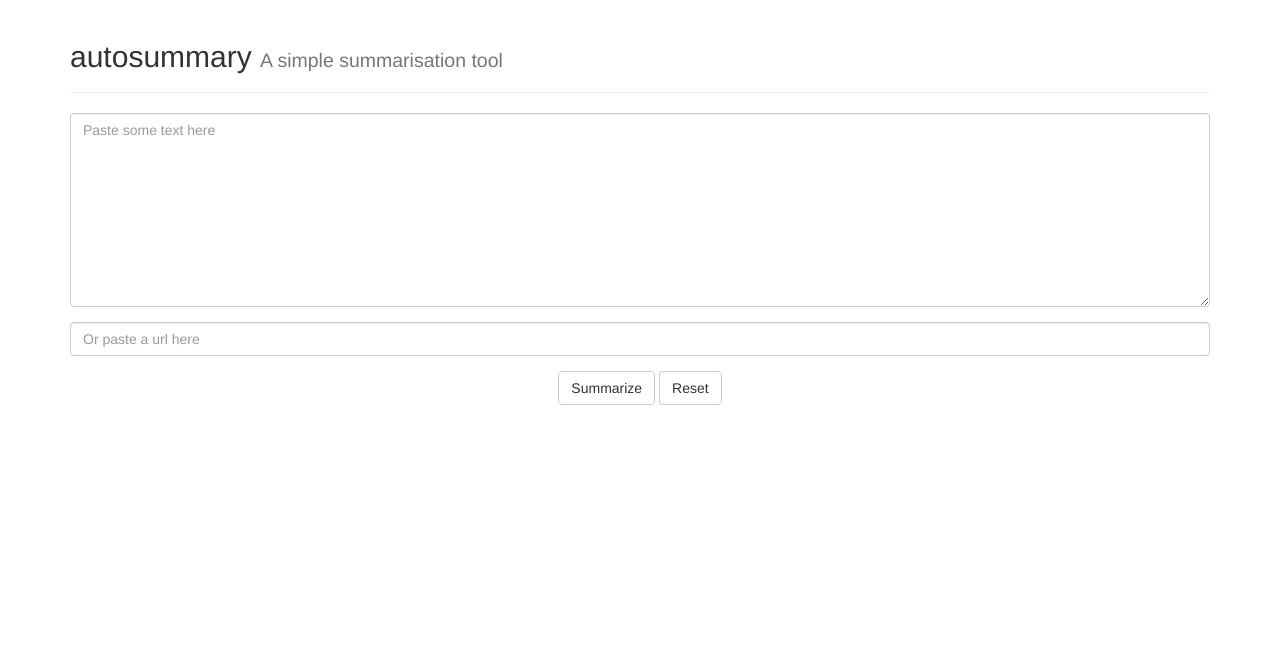
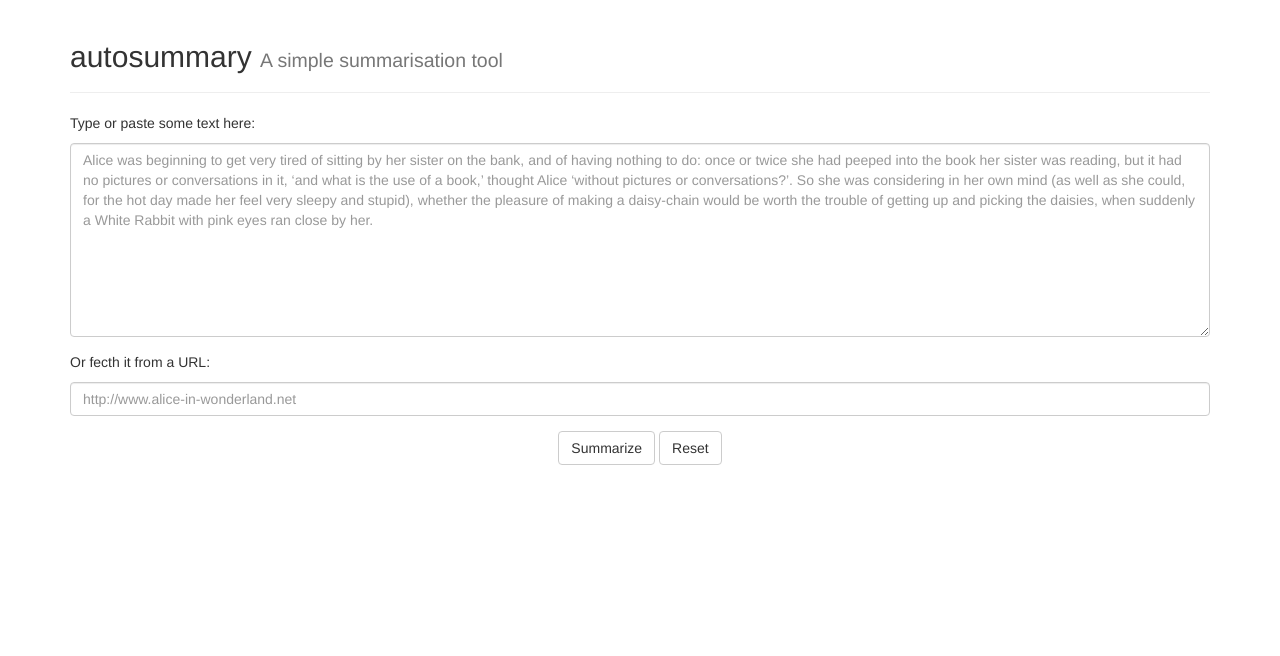
Before and after one commit to sereprz/autosummary, a Flask app: page / in a window 1280 px wide. Shown: the top 656 px of the page. Run offline with Flask 2, Linux system fonts and the light colour scheme; parts of the project's set-up code (start-up, migrations or seed data) failed here and were passed over; some libraries are stand-ins or nearby versions.

Commit message:
prettify, add examples as placeholders

```diff
--- a/app.py
+++ b/app.py
@@ -26,4 +26,4 @@ def index(content=None, warning=None):
 
 
 if __name__ == '__main__':
-    app.run()
+    app.run(debug=True)
--- a/templates/index.html
+++ b/templates/index.html
@@ -1,4 +1,4 @@
-<!doctype html>
+  <!doctype html>
 <html>
   <head>
     <meta charset="utf-8">
@@ -9,7 +9,6 @@
     <link rel="stylesheet" href="{{ url_for('static', filename='style.css') }}">
     <link rel="shortcut icon" href="{{ url_for('static', filename='assets/favicon.ico') }}">
     <script src="https://use.fontawesome.com/9912f1d462.js"></script>
-
     <title>Auto-Summary</title>
 
   </head>
@@ -24,10 +23,12 @@
         <div class='col-lg-12'>
           <form action='' method='post'>
           <div class='form-group'>
-              <textarea class="form-control" rows="9" placeholder='Paste some text here' name='raw'></textarea>
+              <p>Type or paste some text here:</p>
+              <textarea class="form-control" rows="9" placeholder='Alice was beginning to get very tired of sitting by her sister on the bank, and of having nothing to do: once or twice she had peeped into the book her sister was reading, but it had no pictures or conversations in it, ‘and what is the use of a book,’ thought Alice ‘without pictures or conversations?’. So she was considering in her own mind (as well as she could, for the hot day made her feel very sleepy and stupid), whether the pleasure of making a daisy-chain would be worth the trouble of getting up and picking the daisies, when suddenly a White Rabbit with pink eyes ran close by her.' name='raw'></textarea>
           </div>
           <div class='form-group'>
-            <input type='text' class='form-control' placeholder='Or paste a url here' name='url'>
+            <p>Or fecth it from a URL:</p>
+            <input type='text' class='form-control' placeholder='http://www.alice-in-wonderland.net' name='url'>
           </div>
           <div class='form-group text-center'>
             <button type='submit' class='btn btn-default'>Summarize</button>
```
